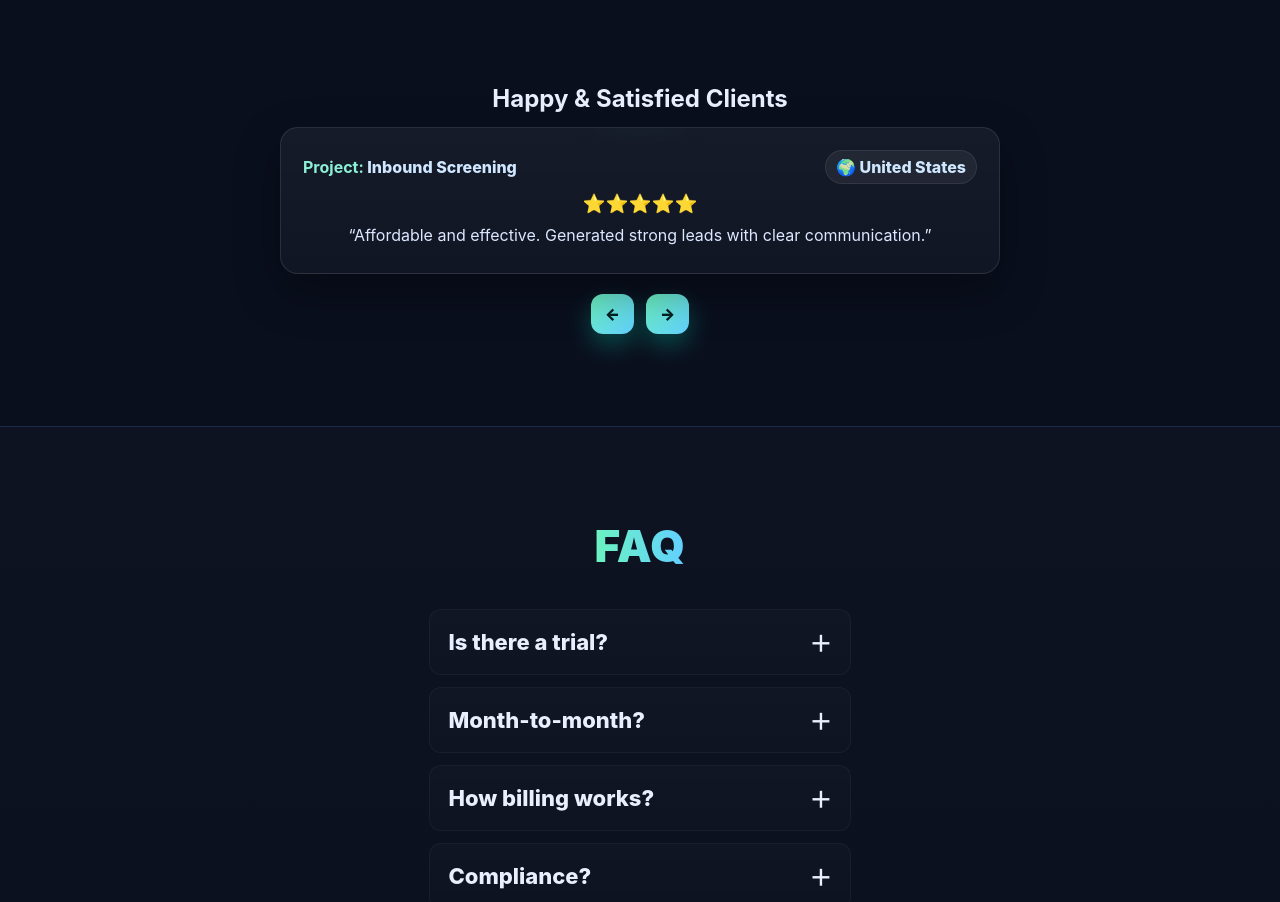
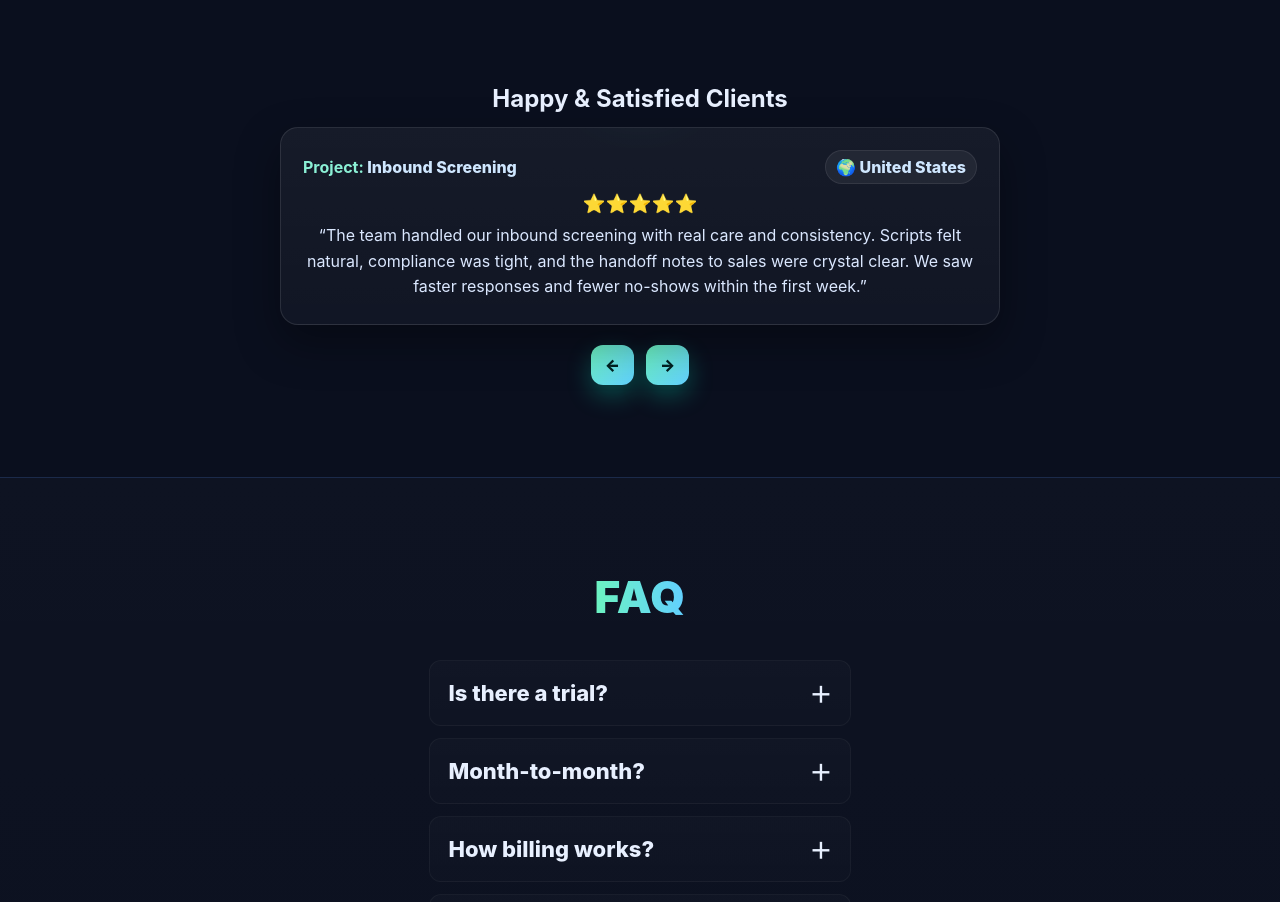
Before and after one commit to Emranrx02/Green-Tech, a React (Vite) app: page / in a window 1280 px wide. Shown: the part 2720-3622 px from the top of the page. Built offline with nearby package versions, Linux system fonts and the light colour scheme.

Commit message:
feat(reviews): update ReviewsV2 content and animation hooks (user-updated)

```diff
--- a/src/components/ReviewsV2.jsx
+++ b/src/components/ReviewsV2.jsx
@@ -2,18 +2,78 @@
 import { useState, useRef } from "react";
 
 export default function ReviewsV2(){
-  const reviews = [
-    { project:"Inbound Screening", country:"United States", text:"Affordable and effective. Generated strong leads with clear communication.", stars:5 },
-    { project:"Sales Funnel Audit", country:"France", text:"Professional, fast, and exactly what I needed. Highly recommend.", stars:5 },
-    { project:"B2B Cold Calling", country:"United Kingdom", text:"Clean scripts, compliant process, great reporting. Booked qualified demos.", stars:5 },
-    { project:"Outbound Discovery", country:"Canada", text:"Responsive team, steady volume, respectful outreach. Great experience.", stars:5 },
-    { project:"Warm Lead Reactivation", country:"Australia", text:"Brought back inactive leads and turned them into booked calls.", stars:5 },
-    { project:"Pipeline Clean-up", country:"Germany", text:"Organized, diligent, and clear QA. Our CRM finally breathes.", stars:5 },
-    { project:"Appointment Setting", country:"United Arab Emirates", text:"High quality conversations and reliable follow-ups. Impressive.", stars:5 },
-    { project:"Community Outreach", country:"Singapore", text:"Natural chat tone and on-brand engagement. Felt genuinely human.", stars:5 },
-    { project:"SaaS Demo Calling", country:"Netherlands", text:"Good conversions from trial to demo. Reporting is super clear.", stars:5 },
-    { project:"List Verification", country:"Italy", text:"Accurate verification, compliant handling, and fast turnaround.", stars:5 },
-  ];
+ const reviews = [
+  {
+    project: "Inbound Screening",
+    country: "United States",
+    text:
+      "The team handled our inbound screening with real care and consistency. Scripts felt natural, compliance was tight, and the handoff notes to sales were crystal clear. We saw faster responses and fewer no-shows within the first week.",
+    stars: 5
+  },
+  {
+    project: "Sales Funnel Audit",
+    country: "France",
+    text:
+      "Thorough audit with practical fixes, not theory. They mapped leak points, rewrote a few touchpoints, and tuned our follow-ups. Conversions picked up without increasing ad spend. Professional, fast, and exactly what we needed.",
+    stars: 5
+  },
+  {
+    project: "B2B Cold Calling",
+    country: "United Kingdom",
+    text:
+      "Clean, on-brand introductions and respectful discovery. Their call notes were detailed and their QA caught edge cases we usually miss. We booked qualified demos from accounts we’d been chasing for months.",
+    stars: 5
+  },
+  {
+    project: "Outbound Discovery",
+    country: "Canada",
+    text:
+      "Steady volume, steady quality. Messaging was tailored by segment and they adapted quickly to feedback. Follow-ups were punctual and the reporting made weekly syncs effortless. Great experience overall.",
+    stars: 5
+  },
+  {
+    project: "Warm Lead Reactivation",
+    country: "Australia",
+    text:
+      "They revived a dormant list without sounding pushy. Friendly tone, short value hooks, and thoughtful timing. Several past trials came back to schedule demos — something we hadn’t achieved internally.",
+    stars: 5
+  },
+  {
+    project: "Pipeline Clean-up",
+    country: "Germany",
+    text:
+      "Our CRM was a mess. They normalized fields, deduped records, and rebuilt simple stages we could actually manage. QA rules and notes made future campaigns smoother and reduced confusion for the sales team.",
+    stars: 5
+  },
+  {
+    project: "Appointment Setting",
+    country: "United Arab Emirates",
+    text:
+      "High-quality conversations with clear summaries after every call. Prospects arrived prepared and expectations matched what our AEs deliver. Reliable calendar hygiene and zero compliance hiccups.",
+    stars: 5
+  },
+  {
+    project: "Community Outreach",
+    country: "Singapore",
+    text:
+      "Natural chat tone that felt human, not scripted. Engagement stayed active throughout the campaign and the team handled sensitive questions with care. Brand safety and moderation were top-tier.",
+    stars: 5
+  },
+  {
+    project: "SaaS Demo Calling",
+    country: "Netherlands",
+    text:
+      "They understood our product quickly and positioned it clearly. Trial users converted to demos at a higher rate, and the objection handling notes became training material for our new reps.",
+    stars: 5
+  },
+  {
+    project: "List Verification",
+    country: "Italy",
+    text:
+      "Accurate verification with transparent reasoning on each disqualification. Bounce rate dropped, domain health improved, and our next email sequence performed far better than baseline.",
+    stars: 5
+  }
+];
 
   const [index, setIndex] = useState(0);
   const [dir, setDir] = useState("next");
```
